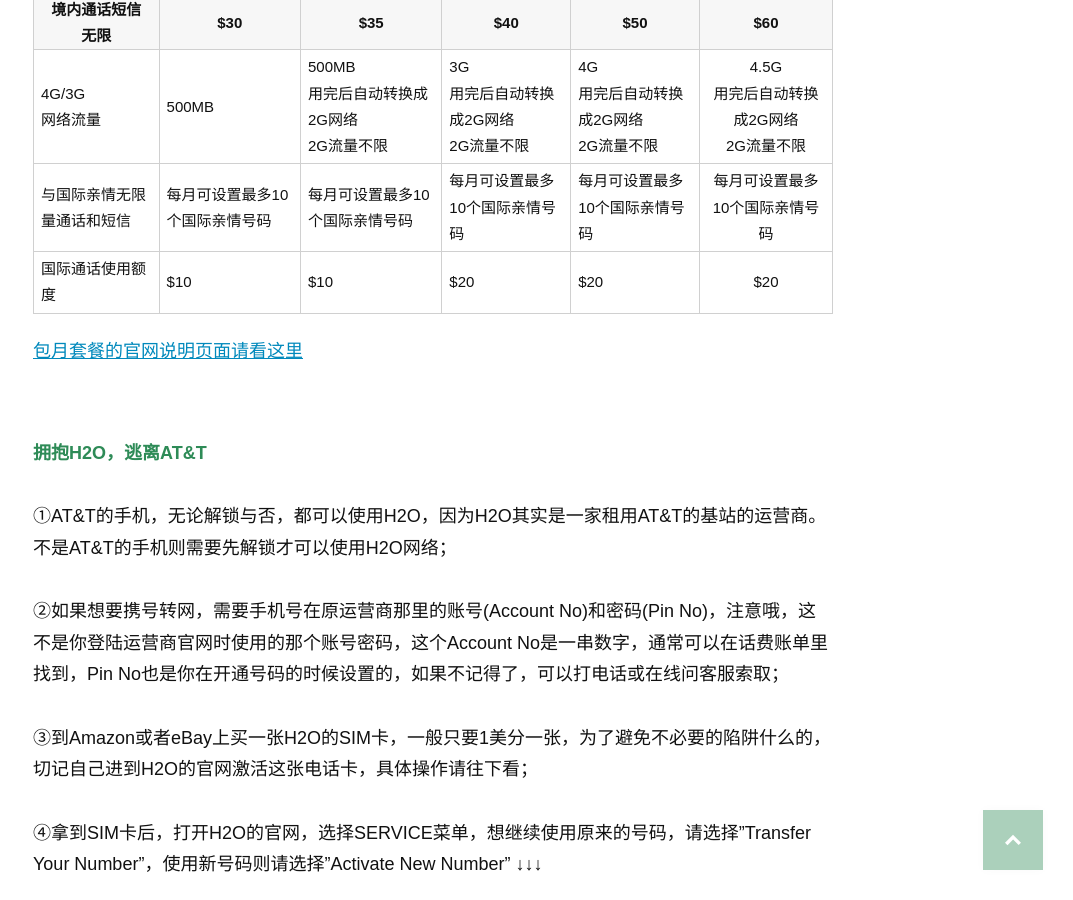
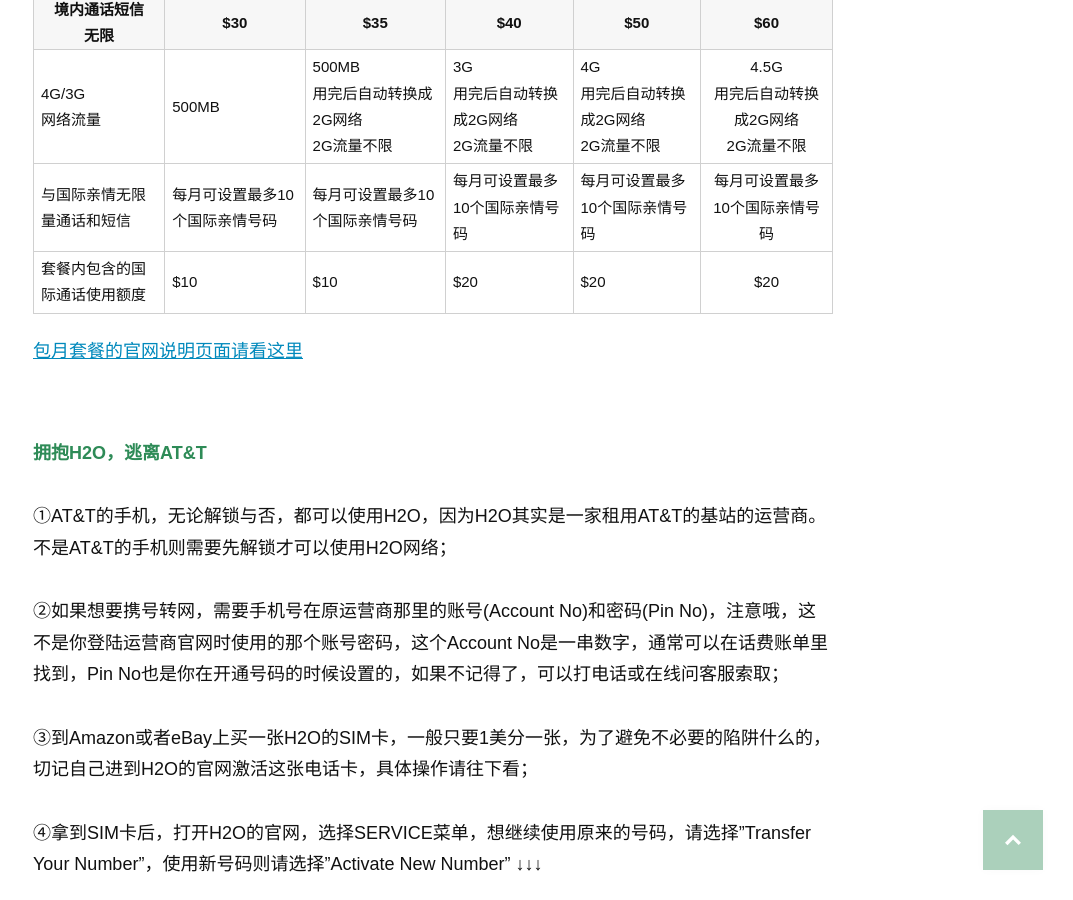
Before and after one commit to wolfwifee/wolfwifee.github.com, a Jekyll site: the page built from _posts/2016-09-06-transfer-from-att-to-h2o.md, in a window 1280 px wide and 900 px high, scrolled down 2411 px. Shown: the whole window, without its empty margins (207-1280 px from the left). Built offline with Jekyll 4.4.1, drawn with Linux system fonts in a browser that asks for light colours; nearby versions of some CDN libraries; some web fonts are replaced; comment, search, counter and statistics services are not loaded.

Commit message:
Update 2016-09-06-transfer-from-att-to-h2o.md

```diff
--- a/_posts/2016-09-06-transfer-from-att-to-h2o.md
+++ b/_posts/2016-09-06-transfer-from-att-to-h2o.md
@@ -60,7 +60,7 @@
 | -----------------          | ---------- | -------    | ---------    | -------    |:----------:|
 | 4G/3G<br>网络流量              | 500MB | 500MB<br>用完后自动转换成2G网络<br>2G流量不限 | 3G<br>用完后自动转换成2G网络<br>2G流量不限 | 4G<br>用完后自动转换成2G网络<br>2G流量不限 | 4.5G<br>用完后自动转换成2G网络<br>2G流量不限 |
 | 与国际亲情无限量通话和短信 | 每月可设置最多10个国际亲情号码   | 每月可设置最多10个国际亲情号码   | 每月可设置最多10个国际亲情号码   | 每月可设置最多10个国际亲情号码   | 每月可设置最多10个国际亲情号码   |
-| 国际通话使用额度           | $10   | $10   | $20     | $20   | $20   |
+| 套餐内包含的国际通话使用额度   | $10   | $10   | $20     | $20   | $20   |
 
 [包月套餐的官网说明页面请看这里](https://www.h2owirelessnow.com/mainControl.php?page=planMonth){:target="_blank" style="color:#0089BC"}
 
```
